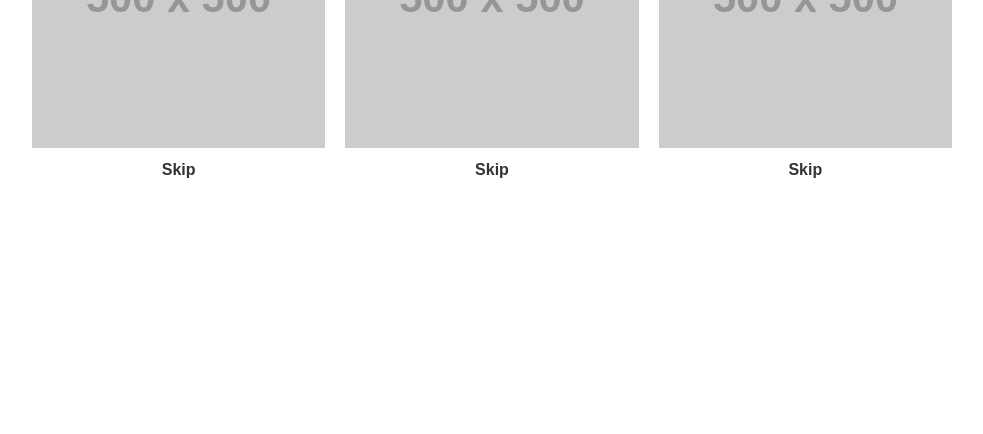
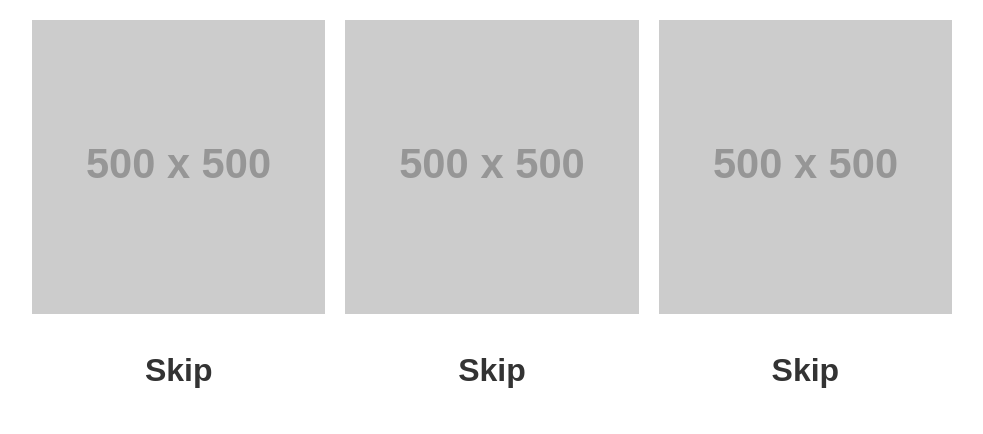
Before and after one commit to dotslashgabut/dotslashgabut.github.io, a plain HTML site: page index.html in a window 1280 px wide. Shown: the part 616-1050 px from the top of the page, without its empty margins (148-1131 px from the left). Before the commit the page ends 838 px from the top, so only its background shows below. Drawn offline with Linux system fonts and the light colour scheme; placeholder pictures from the web are drawn by us.

Commit message:
Update index.html

```diff
--- a/index.html
+++ b/index.html
@@ -60,8 +60,8 @@
     }
     h2.title {
       text-align: center;
-      font-size: 16px;
-      margin-top: 10px;
+      font-size: 2rem;
+      margin-top: 2rem;
 	  margin-bottom: 20px;
     }
     a:link {
```
